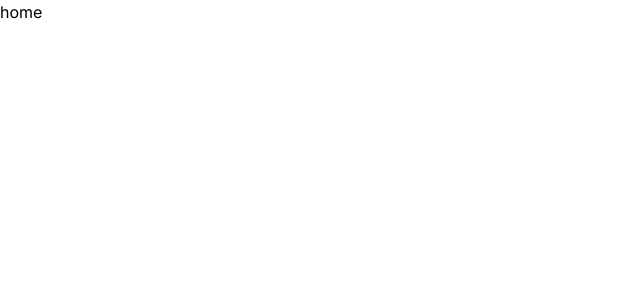
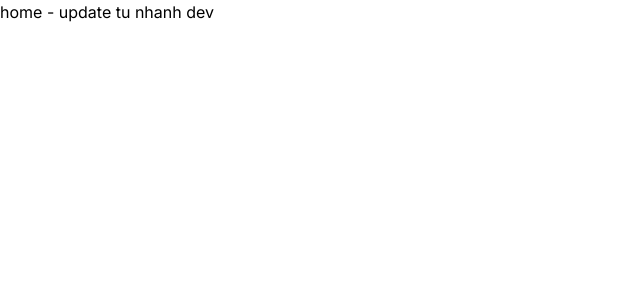
Before and after one commit to LV-DinhHoangNhan-B2007253/GraduationThesis, a Next.js app in the folder frontend/: page / in a window 1280 px wide. Shown: the top 300 px of the page, without its empty margins (0-640 px from the left). Built offline with nearby package versions, Linux system fonts and the light colour scheme.

Commit message:
test dev branch

```diff
--- a/frontend/app/page.tsx
+++ b/frontend/app/page.tsx
@@ -1,5 +1,5 @@
 "use client";
 
 export default function Home() {
-  return <div>home</div>;
+  return <div>home - update tu nhanh dev</div>;
 }
```
